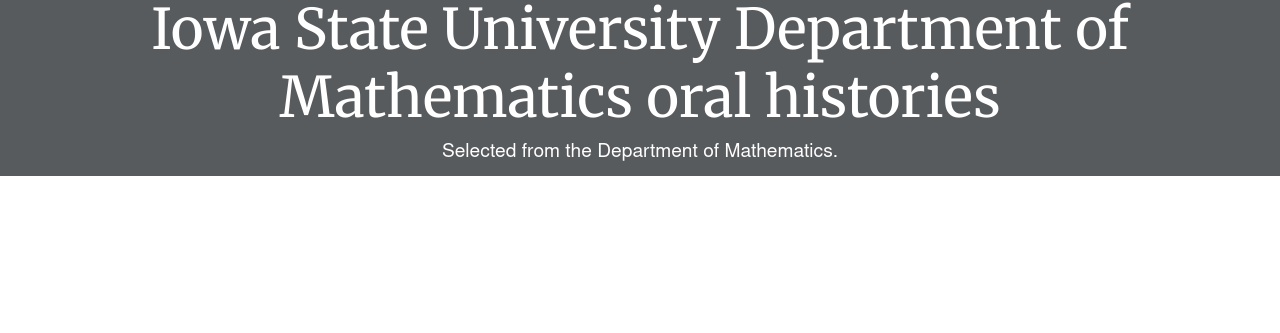
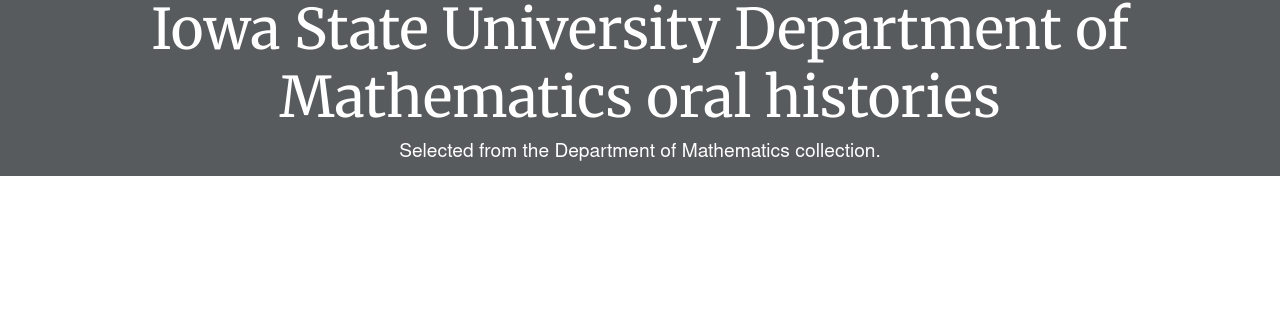
Before and after one commit to isu-digital/digital-collections-template, a Jekyll site: the page built from pages/index.md, in a window 1280 px wide. Shown: the part 242-575 px from the top of the page. Built offline with Jekyll 4.4.1, drawn with Linux system fonts in a browser that asks for light colours; nearby versions of some CDN libraries; library files that are not in the unit come from our copies.

Commit message:
updated text and code on config yml
updated text and code on config yml

```diff
--- a/_config.yml
+++ b/_config.yml
@@ -23,7 +23,7 @@ digital-assets: https://isuu00001library102stg.z21.web.core.windows.net/assets
 # title of site appears in banner
 title: Iowa State University Department of Mathematics oral histories
 # tagline, a short phrase that will appear throughout the site in the top banner
-tagline: Selected from the Department of Mathematics.
+tagline: Selected from the Department of Mathematics collection.
 # description appears in meta tags and other locations
 # this description might appear in search result lists, keep around 160 characters max
 description: "Oral histories conducted with Department of Mathematics faculty."
```
